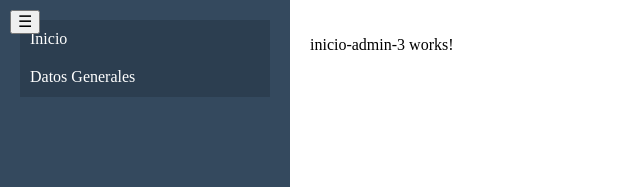
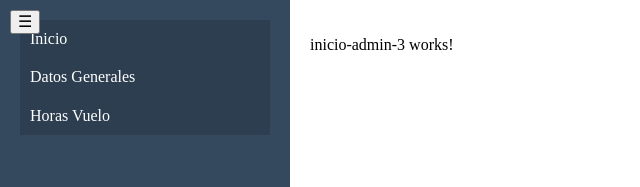
Before and after one commit to Dartelu662/Proyecto_ETAN, an Angular app in the folder ProyectoPortalEtan/: page /admin-3/inicio in a window 1280 px wide. Shown: the top 187 px of the page, without its empty margins (0-640 px from the left). Built offline with nearby package versions, Linux system fonts and the light colour scheme.

Commit message:
se ha agregado la opcion de horas-vuelo en admin-3

```diff
--- a/ProyectoPortalEtan/src/app/admin-3/admin-3.component.html
+++ b/ProyectoPortalEtan/src/app/admin-3/admin-3.component.html
@@ -10,6 +10,10 @@
       <div class="icon"></div>
       <div class="title">Datos Generales</div>
     </div>
+    <div class="group-header" routerLink="/admin-3/horas-vuelo" (click)="toggleMenu()">
+      <div class="icon"></div>
+      <div class="title">Horas Vuelo</div>
+    </div>
   </div>
 
   <!-- Contenedor de contenido dinámico -->
--- a/ProyectoPortalEtan/src/app/app.routes.ts
+++ b/ProyectoPortalEtan/src/app/app.routes.ts
@@ -1,6 +1,4 @@
-import { Component } from '@angular/core';
 import { Routes } from '@angular/router';
-import { AppComponent } from './app.component';
 import { LoginComponent } from './login/login.component';
 import { AlumnoComponent } from './alumno/alumno.component';
 import { InicioAlumnoComponent } from './alumno/inicio-alumno/inicio-alumno.component';
```
